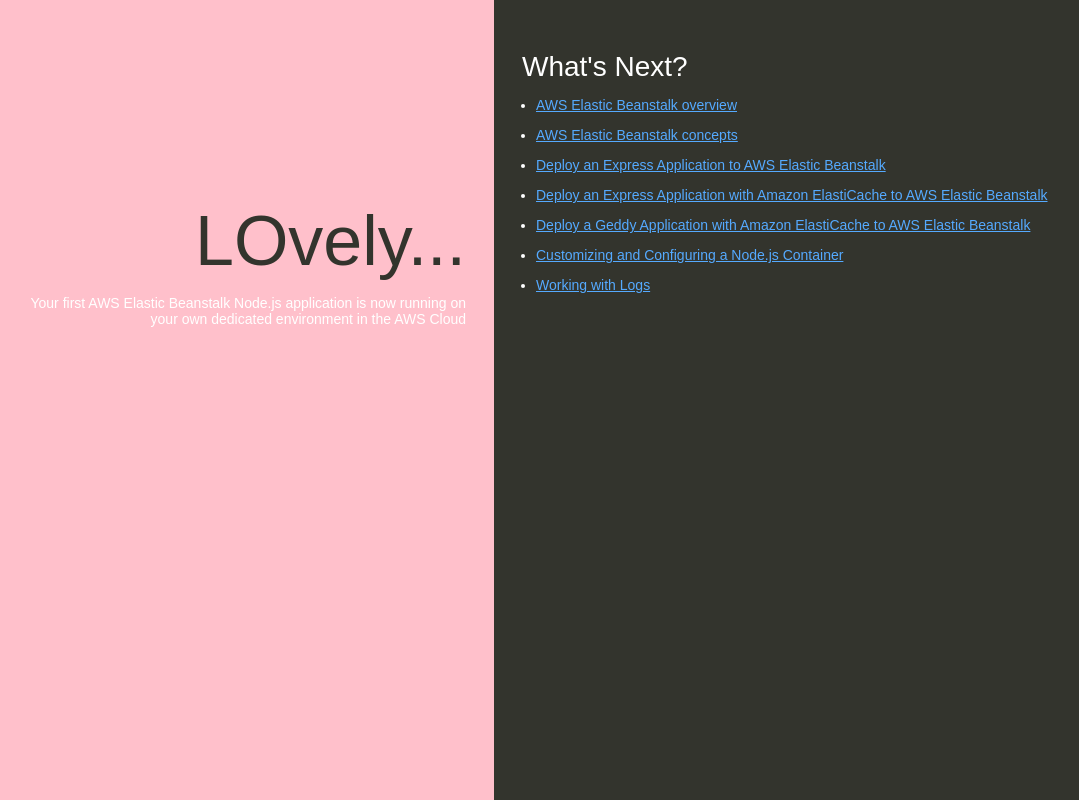
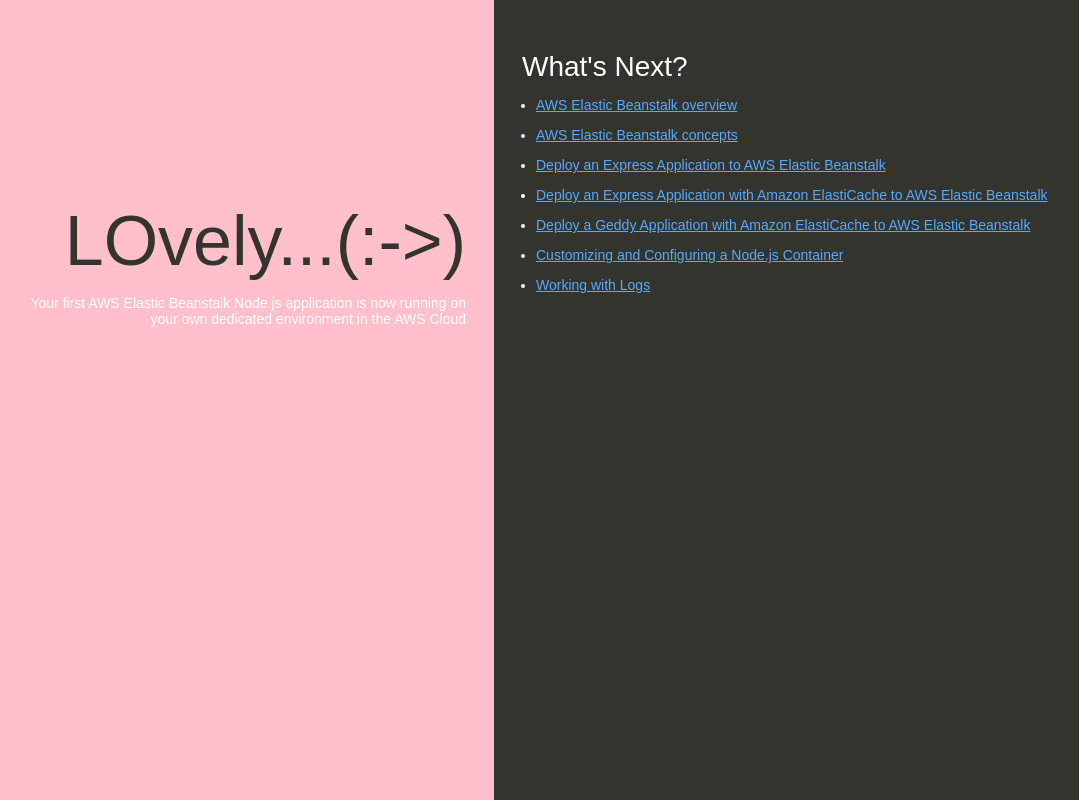
Before and after one commit to khushboothakur375-rgb/my-nodejs-app, a website: page index.html in a window 1280 px wide. Shown: the whole page, without its empty margins (146-1225 px from the left). Drawn offline with Linux system fonts and the light colour scheme.

Commit message:
added emoji

```diff
--- a/index.html
+++ b/index.html
@@ -74,7 +74,7 @@
   </head>
   <body>
     <div class="textColumn">
-      <h1>LOvely...</h1>
+      <h1>LOvely...(:->)</h1>
       <p>Your first AWS Elastic Beanstalk Node.js application is now running on your own dedicated environment in the AWS Cloud</p>
     </div>
     <div class="linksColumn">
```
